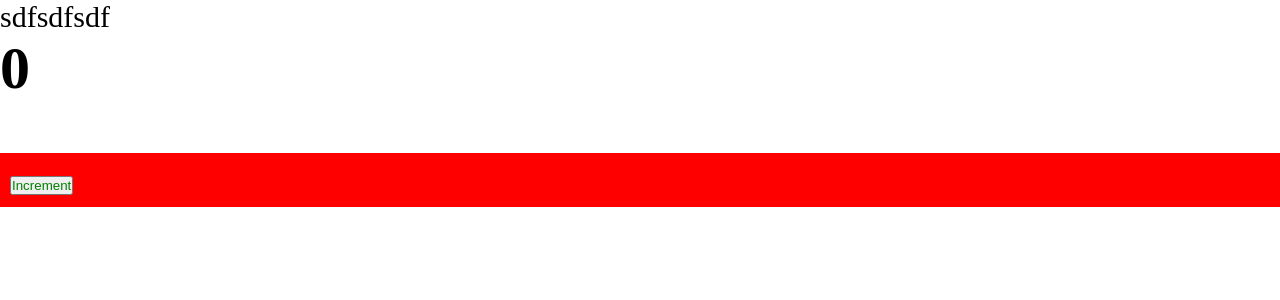
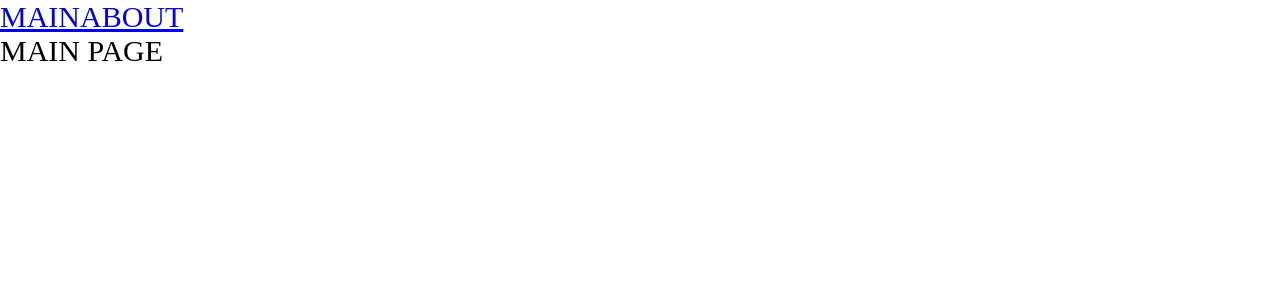
Before and after one commit to hrustalevdev/advanced-frontend, a React app: page / in a window 1280 px wide. Shown: the top 300 px of the page. Built offline with nearby package versions, Linux system fonts and the light colour scheme.

Commit message:
Add base routing

```diff
--- a/config/webpack/devServer.ts
+++ b/config/webpack/devServer.ts
@@ -8,6 +8,6 @@ export const getDevServerConfig = ({port}: IBuildOptions): DevServerConfig => {
     /** Будет автоматически открывать в браузере приложение. */
     open: false,
     /** Для работы с роутингом в SPA. */
-    historyApiFallback: false,
+    historyApiFallback: true,
   }
 }
--- a/package.json
+++ b/package.json
@@ -13,7 +13,8 @@
   "license": "ISC",
   "dependencies": {
     "react": "^17.0.2",
-    "react-dom": "^17.0.2"
+    "react-dom": "^17.0.2",
+    "react-router-dom": "^6.21.1"
   },
   "devDependencies": {
     "@types/node": "17.0.21",
--- a/src/App.tsx
+++ b/src/App.tsx
@@ -1,11 +1,20 @@
-import { Counter } from './components/Counter';
+import { Suspense } from 'react';
+import { Link, Route, Routes } from 'react-router-dom';
+import { AboutAsync } from './pages/About';
+import { MainAsync } from './pages/Main';
 import './index.scss';
 
 export const App = () => {
   return (
     <div className="app">
-      sdfsdfsdf
-      <Counter />
+      <Link to="/">MAIN</Link>
+      <Link to="/about">ABOUT</Link>
+      <Suspense fallback={<div>...loading</div>}>
+        <Routes>
+          <Route path="/" element={<MainAsync />} />
+          <Route path="/about" element={<AboutAsync />} />
+        </Routes>
+      </Suspense>
     </div>
   )
 }
--- a/src/index.tsx
+++ b/src/index.tsx
@@ -1,7 +1,10 @@
 import {render} from 'react-dom';
+import { BrowserRouter } from 'react-router-dom';
 import { App } from './App';
 
 render(
-  <App />,
+  <BrowserRouter>
+    <App />
+  </BrowserRouter>,
   document.getElementById('root')
 );
--- /dev/null
+++ b/src/pages/About/About.async.tsx
@@ -0,0 +1,4 @@
+import { lazy } from 'react';
+
+// @ts-ignore
+export const AboutAsync = lazy(() => new Promise((resolve) => setTimeout(() => resolve(import('./About')), 1000)));
--- /dev/null
+++ b/src/pages/About/About.module.scss
@@ -0,0 +1,2 @@
+.wrapper {
+}
--- /dev/null
+++ b/src/pages/About/About.tsx
@@ -0,0 +1,15 @@
+import React from 'react';
+
+import styles from './About.module.scss';
+
+interface IAboutProps extends React.HTMLAttributes<HTMLDivElement> {
+  param?: string;
+}
+
+const About: React.FC<IAboutProps> = ({param, className, ...rest}) => {
+  console.log(param);
+
+  return <div className={className} {...rest}>ABOUT PAGE</div>;
+};
+
+export default About;
--- /dev/null
+++ b/src/pages/About/index.ts
@@ -0,0 +1 @@
+export { AboutAsync } from './About.async';
--- /dev/null
+++ b/src/pages/Main/Main.async.ts
@@ -0,0 +1,4 @@
+import { lazy } from 'react';
+
+// @ts-ignore
+export const MainAsync = lazy(() => new Promise((resolve) => setTimeout(() => resolve(import('./Main')), 1000) ));
--- /dev/null
+++ b/src/pages/Main/Main.module.scss
@@ -0,0 +1,2 @@
+.wrapper {
+}
--- /dev/null
+++ b/src/pages/Main/Main.tsx
@@ -0,0 +1,13 @@
+import React from 'react';
+
+interface IMainProps extends React.HTMLAttributes<HTMLDivElement> {
+  param?: string;
+}
+
+const Main: React.FC<IMainProps> = ({param, className, ...rest}) => {
+  console.log(param);
+
+  return <div className={className} {...rest}>MAIN PAGE</div>;
+};
+
+export default Main;
--- /dev/null
+++ b/src/pages/Main/index.ts
@@ -0,0 +1 @@
+export { MainAsync } from './Main.async';
```
Also changed, not shown: 1 other file (tests, documents, lock files or other folders).
